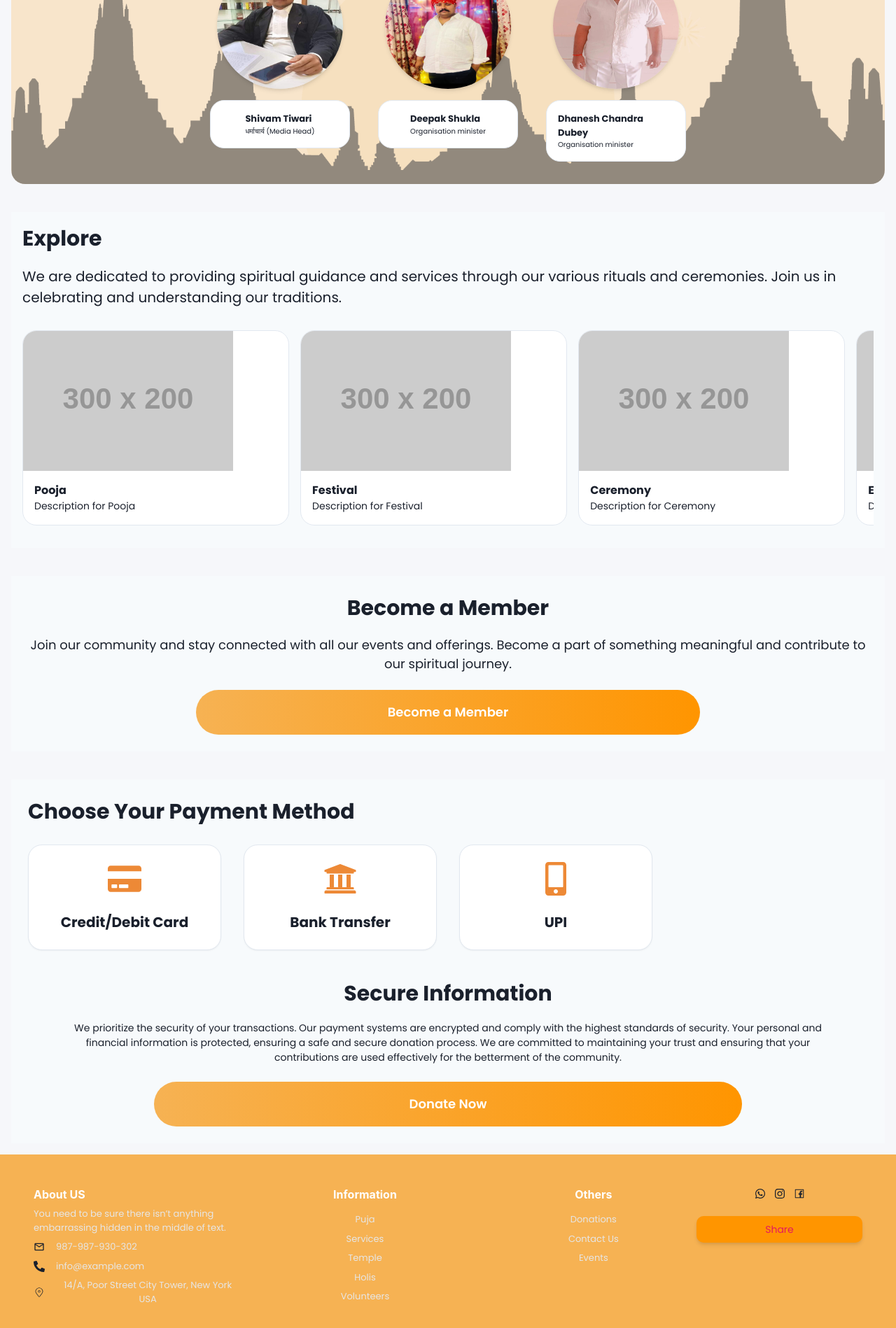
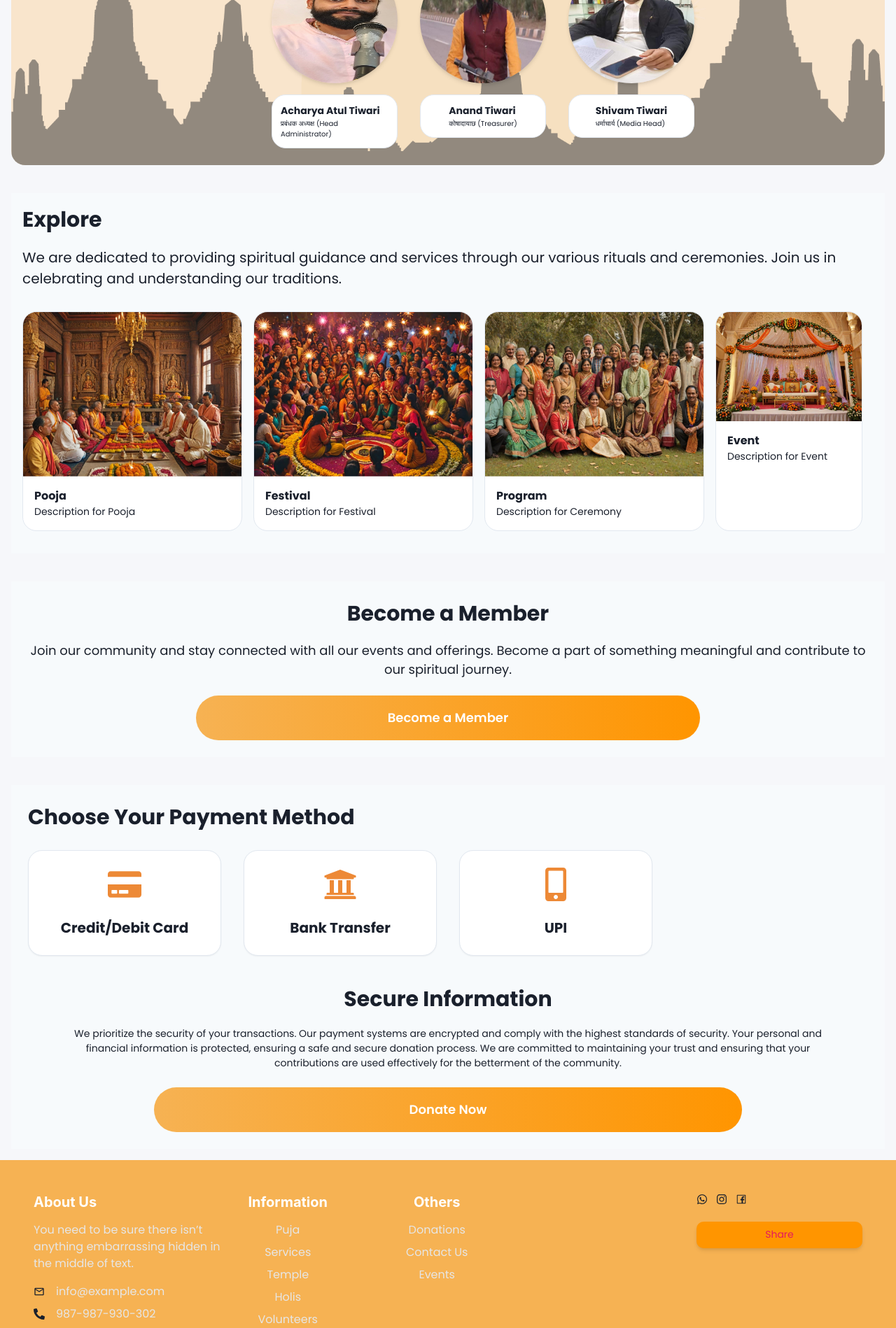
Before and after one commit to npcdazai/SparkingZero, a React (Vite) app: page / in a window 1280 px wide. Shown: the part 3400-5298 px from the top of the page at 70% size. Built offline with nearby package versions, Linux system fonts and the light colour scheme; a web font is replaced by a local one.

Commit message:
Animation changes and adjustments

```diff
--- a/src/components/Explore.jsx
+++ b/src/components/Explore.jsx
@@ -1,26 +1,29 @@
 import { Box, Text, Flex, Image } from "@chakra-ui/react";
-
+import pooja from "../assets/Images/pooja.png";
+import diwali from "../assets/Images/diwali.png";
+import program from "../assets/Images/program.png";
+import event from "../assets/Images/event.png";
 const Explore = () => {
   const cardData = [
     {
       title: "Pooja",
       description: "Description for Pooja",
-      imageUrl: "https://via.placeholder.com/300x200?text=Pooja",
+      imageUrl: pooja,
     },
     {
       title: "Festival",
       description: "Description for Festival",
-      imageUrl: "https://via.placeholder.com/300x200?text=Festival",
+      imageUrl: diwali,
     },
     {
-      title: "Ceremony",
+      title: "Program",
       description: "Description for Ceremony",
-      imageUrl: "https://via.placeholder.com/300x200?text=Ceremony",
+      imageUrl: program,
     },
     {
       title: "Event",
       description: "Description for Event",
-      imageUrl: "https://via.placeholder.com/300x200?text=Event",
+      imageUrl: event,
     },
   ];
 
@@ -39,8 +42,8 @@ const Explore = () => {
           {cardData.map((card, index) => (
             <Box
               key={index}
-              minWidth="calc(32% - 8px)" // Adjust minWidth for two cards to fit with margin
-              maxWidth="calc(32% - 8px)"
+              minWidth="160px" // Adjust minWidth for two cards to fit with margin
+              // maxWidth="calc(32% - 8px)"
               borderWidth="1px"
               borderRadius="20px"
               overflow="hidden"
--- a/src/components/Ui/EstemedMembers.jsx
+++ b/src/components/Ui/EstemedMembers.jsx
@@ -1,12 +1,6 @@
-import {
-  Box,
-  Flex,
-  Image,
-  SimpleGrid,
-  Text,
-  VStack,
-} from "@chakra-ui/react";
+import { Box, Flex, Image, SimpleGrid, Text, VStack } from "@chakra-ui/react";
 import React, { useState, useEffect } from "react";
+import { motion, AnimatePresence } from "framer-motion";
 import slider1 from "../../assets/Images/members/images/mainbab.jpg";
 import slider2 from "../../assets/Images/members/images/person1.jpg";
 import slider3 from "../../assets/Images/members/images/pp3.jpg";
@@ -31,7 +25,7 @@ const EstemedMembers = () => {
 
   useEffect(() => {
     const interval = setInterval(() => {
-      setCurrentIndex((prevIndex) => (prevIndex + 3) % membersData.length);
+      setCurrentIndex((prevIndex) => (prevIndex + 1) % membersData.length); // Change every 5 seconds
     }, 5000);
     return () => clearInterval(interval);
   }, [membersData.length]);
@@ -42,13 +36,18 @@ const EstemedMembers = () => {
     membersData[(currentIndex + 2) % membersData.length],
   ];
 
+  const visibleMembersMobile = [
+    membersData[currentIndex],
+    membersData[(currentIndex + 1) % membersData.length],
+  ];
+
   return (
     <Box
       id="mainmembers"
       bgRepeat="no-repeat"
       flexDirection="column"
       alignItems="center"
-      py={8}
+      py={6}
       bgColor="#ffb75247"
       borderRadius="20px"
       w="100%"
@@ -66,12 +65,30 @@ const EstemedMembers = () => {
         position="absolute"
       />
       <Flex justify="center" w="100%">
-        <SimpleGrid columns={{ base: 1, md: 2, lg: 3 }} spacing={10}>
-          {visibleMembers.map((event, index) => (
-            <VStack gap={4} key={index}>
+        <AnimatePresence mode="wait">
+          {/* Motion div for the entire SimpleGrid */}
+          <motion.div
+            key={currentIndex} // Key based on the currentIndex so the whole group re-renders
+            initial={{ opacity: 0, transform: "translateX(50px)" }} // Start off-screen
+            animate={{ opacity: 1, transform: "translateX(0)" }} // Fade in and slide in
+            exit={{ opacity: 0, transform: "translateX(-50px)" }} // Fade out and slide out
+            transition={{
+              type: "spring",
+              stiffness: 100,  // Increased stiffness for faster transition
+              damping: 15,     // Lower damping for faster movement
+              delay: 0.1,      // Slightly reduced delay for quicker transitions
+            }}
+          >
+            <SimpleGrid
+              columns={{ base: 2, lg: 3 }}
+              spacing={{ base: 4, lg: 8 }}
+            >
+              {(window.innerWidth <= 768 ? visibleMembersMobile : visibleMembers).map(
+                (event, index) => (
+                  <VStack gap={4} key={event.name}>
                     <Box
-                h="180px"
-                w="180px"
+                      h={{ base: "120px", lg: "180px" }}
+                      w={{ base: "120px", lg: "180px" }}
                       borderRadius="50%"
                       boxShadow="md"
                       overflow="hidden"
@@ -85,20 +102,23 @@ const EstemedMembers = () => {
                       borderRadius="20px"
                       overflow="hidden"
                       bg="white"
-                w="200px"
+                      w={{ base: "160px", md: "180px" }}
                     >
-                <Box padding="4">
-                  <Text fontSize="small" fontWeight="bold" textAlign="left">
+                      <Box padding="3">
+                        <Text fontSize={{ base: "xs", md: "sm" }} fontWeight="bold" textAlign="left">
                           {event.name}
                         </Text>
-                  <Text fontSize="x-small" textAlign="left">
+                        <Text fontSize={{ base: "xx-small", md: "x-small" }} textAlign="left">
                           {event.role}
                         </Text>
                       </Box>
                     </VStack>
                   </VStack>
-          ))}
+                )
+              )}
             </SimpleGrid>
+          </motion.div>
+        </AnimatePresence>
       </Flex>
     </Box>
   );
--- a/src/components/mobile/AboutUsMobile.jsx
+++ b/src/components/mobile/AboutUsMobile.jsx
@@ -1,26 +1,29 @@
 import { Box, Text, Image, Flex } from "@chakra-ui/react";
-
+import pooja from "../../assets/Images/pooja.png";
+import diwali from "../../assets/Images/diwali.png";
+import program from "../../assets/Images/program.png";
+import event from "../../assets/Images/event.png";
 const AboutUsMobile = () => {
   const cardData = [
     {
       title: "Pooja",
       description: "Description for Pooja",
-      imageUrl: "https://via.placeholder.com/300x200?text=Pooja",
+      imageUrl: pooja,
     },
     {
       title: "Festival",
       description: "Description for Festival",
-      imageUrl: "https://via.placeholder.com/300x200?text=Festival",
+      imageUrl: diwali,
     },
     {
-      title: "Ceremony",
+      title: "Program",
       description: "Description for Ceremony",
-      imageUrl: "https://via.placeholder.com/300x200?text=Ceremony",
+      imageUrl: program,
     },
     {
       title: "Event",
       description: "Description for Event",
-      imageUrl: "https://via.placeholder.com/300x200?text=Event",
+      imageUrl: event,
     },
   ];
 
--- a/src/components/mobile/CategoriesMobile.jsx
+++ b/src/components/mobile/CategoriesMobile.jsx
@@ -1,18 +1,19 @@
 import { Box, Text, Image, Flex } from "@chakra-ui/react";
 import { FaPray, FaCalendarAlt } from "react-icons/fa"; // Icons for each category
-
+import pooja from "../../assets/Images/circlepooja.png"
+import circle from "../../assets/Images/cicrclwfes.png"
 const CategoriesMobile = () => {
   const categories = [
     {
       title: "Pooja",
       description: "Description for Pooja",
-      imageUrl: "https://via.placeholder.com/100?text=Pooja",
+      imageUrl: pooja,
       icon: FaPray,
     },
     {
       title: "Festival",
       description: "Description for Festival",
-      imageUrl: "https://via.placeholder.com/100?text=Festival",
+      imageUrl: circle,
       icon: FaCalendarAlt,
     },
   ];
--- a/src/components/mobile/ServiceRowMobile.jsx
+++ b/src/components/mobile/ServiceRowMobile.jsx
@@ -1,16 +1,17 @@
 import { Box, Flex, Text, Image } from "@chakra-ui/react";
-
+import pooja from "../../assets/Images/poojas.png"
+import cow from "../../assets/Images/cow.png"
 const ServicesRowMobile = () => {
   const serviceData = [
     {
       title: "Pooja",
       description: "Various Pooja services offered.",
-      imageUrl: "https://via.placeholder.com/300x200?text=Diwali",
+      imageUrl: pooja,
     },
     {
-      title: "Programs",
+      title: "Cow Offering",
       description: "Community programs for all.",
-      imageUrl: "https://via.placeholder.com/300x200?text=Navratri",
+      imageUrl: cow,
     },
     {
       title: "Events",
@@ -33,7 +34,7 @@ const ServicesRowMobile = () => {
         {serviceData.map((service, index) => (
           <Box
             key={index}
-            minWidth="250px" // Minimum width for each card
+            minWidth="160px" // Minimum width for each card
             borderWidth="1px"
             borderRadius="20px"
             overflow="hidden"
--- a/src/components/mobile/UpComingEventsMobile.jsx
+++ b/src/components/mobile/UpComingEventsMobile.jsx
@@ -1,26 +1,31 @@
 import { Box, Text, Image, Flex } from "@chakra-ui/react";
-
+import diwali from "../../assets/Images/diwali.png";
+import navratri from "../../assets/Images/navratri.png";
+import community from "../../assets/Images/community.png";
+import evening from "../../assets/Images/evening.png";
 const UpcomingEventsMobile = () => {
   const eventData = [
     {
       title: "Diwali Celebration",
-      description: "Join us for a grand Diwali celebration with fireworks and festivities.",
-      imageUrl: "https://via.placeholder.com/300x200?text=Diwali",
+      description:
+        "Join us for a grand Diwali celebration with fireworks and festivities.",
+      imageUrl: diwali,
     },
     {
       title: "Navratri Festival",
       description: "Nine nights of worship and dance to celebrate Navratri.",
-      imageUrl: "https://via.placeholder.com/300x200?text=Navratri",
+      imageUrl: navratri,
     },
     {
-      title: "Community Yoga",
+      title: "Community Service",
       description: "Weekly yoga sessions for wellness and mindfulness.",
-      imageUrl: "https://via.placeholder.com/300x200?text=Yoga",
+      imageUrl: community,
     },
     {
       title: "Cultural Evening",
-      description: "An evening of music and dance performances by local artists.",
-      imageUrl: "https://via.placeholder.com/300x200?text=Cultural+Evening",
+      description:
+        "An evening of music and dance performances by local artists.",
+      imageUrl: evening,
     },
   ];
 
--- a/src/pages/FooterCom.jsx
+++ b/src/pages/FooterCom.jsx
@@ -2,15 +2,14 @@ import {
   Box,
   Button,
   Heading,
-  Image,
   Text,
   UnorderedList,
   ListItem,
-  Input,
+  Icon,
   Container,
-  Icon,
   HStack,
   VStack,
+  Flex,
 } from "@chakra-ui/react";
 import { FaPhoneAlt } from "react-icons/fa";
 import { MdOutlineEmail } from "react-icons/md";
@@ -18,6 +17,7 @@ import { CiLocationOn } from "react-icons/ci";
 import { FaInstagram } from "react-icons/fa";
 import { AiOutlineFacebook } from "react-icons/ai";
 import { FaWhatsapp } from "react-icons/fa6";
+
 const footerData = [
   {
     id: 1,
@@ -34,27 +34,33 @@ const footerData = [
 const FooterCom = () => {
   return (
     <Container
-      maxW="contianer.2xl"
+      maxW="container.2xl"
       bgColor="#F6B253"
-      p="3rem"
+      p={{ base: "2rem", lg: "3rem" }} // Adjust padding for larger screens
       display="flex"
+      flexDirection={{ base: "column", lg: "row" }} // Flex row for lg screens
       justifyContent="space-between"
+      alignItems="flex-start"
       w="100%"
-      // alignItems="center"
     >
-      <Box w="80%" display="grid" gridTemplateColumns="repeat(3, 1fr)" gap={8}>
-        <VStack w="100%" gap={2} alignItems="flex-start">
+      <Flex
+        w="80%"
+        gap={8}
+        flexDirection={{ base: "column", lg: "row" }} // Stack on mobile, row on large screens
+        alignItems="flex-start"
+      >
+        {/* About Us Section */}
+        <VStack w={{ base: "100%", lg: "30%" }} gap={4} alignItems="flex-start">
           <Heading
-            gridColumn="span 3"
             color="#FFFFFF"
-            fontSize="medium"
+            fontSize={{ base: "lg", lg: "xl" }} // Larger font for lg
             fontWeight="700"
           >
-            About US
+            About Us
           </Heading>
           <Text
             color="#E6E6E6"
-            fontSize="small"
+            fontSize={{ base: "sm", lg: "md" }} // Larger font for lg
             fontWeight="400"
             textAlign="start"
             _hover={{ color: "#E5195E", cursor: "pointer" }}
@@ -64,11 +70,24 @@ const FooterCom = () => {
           </Text>
           <UnorderedList styleType="none" m="0" p="0">
             <ListItem mb="0.5rem">
-              <HStack as="span" gap={4}>
+              <HStack gap={4}>
                 <Icon as={MdOutlineEmail} />
                 <Text
                   color="#E6E6E6"
-                  fontSize="small"
+                  fontSize={{ base: "sm", lg: "md" }}
+                  fontWeight="400"
+                  _hover={{ color: "#E5195E", cursor: "pointer" }}
+                >
+                  info@example.com
+                </Text>
+              </HStack>
+            </ListItem>
+            <ListItem mb="0.5rem">
+              <HStack gap={4}>
+                <Icon as={FaPhoneAlt} />
+                <Text
+                  color="#E6E6E6"
+                  fontSize={{ base: "sm", lg: "md" }}
                   fontWeight="400"
                   _hover={{ color: "#E5195E", cursor: "pointer" }}
                 >
@@ -77,24 +96,11 @@ const FooterCom = () => {
               </HStack>
             </ListItem>
             <ListItem mb="0.5rem">
-              <HStack as="span" gap={4}>
-                <Icon as={FaPhoneAlt} />
-                <Text
-                  color="#E6E6E6"
-                  fontSize="small"
-                  fontWeight="400"
-                  _hover={{ color: "#E5195E", cursor: "pointer" }}
-                >
-                  info@example.com
-                </Text>
-              </HStack>
-            </ListItem>
-            <ListItem mb="0.5rem">
-              <HStack as="span" gap={4}>
+              <HStack gap={4}>
                 <Icon as={CiLocationOn} />
                 <Text
                   color="#E6E6E6"
-                  fontSize="small"
+                  fontSize={{ base: "sm", lg: "md" }}
                   fontWeight="400"
                   _hover={{ color: "#E5195E", cursor: "pointer" }}
                 >
@@ -104,47 +110,52 @@ const FooterCom = () => {
             </ListItem>
           </UnorderedList>
         </VStack>
+
+        {/* Information and Others Sections */}
+        <Flex w={{ base: "100%", lg: "70%" }} gap={8}>
           {footerData.map((val) => (
-          <Box w="100%" key={val.id} gap="1rem">
+            <Box key={val.id}
+            mr="5rem">
               <Heading
-              gridColumn="span 3"
                 color="#FFFFFF"
-              fontSize="medium"
+                fontSize={{ base: "lg", lg: "xl" }}
                 fontWeight="700"
                 mb="1rem"
               >
                 {val.title}
               </Heading>
+              <UnorderedList styleType="none" m="0" p="0">
                 {val.items.map((item, index) => (
-              <UnorderedList key={index} styleType="none" m="0" p="0">
-                <ListItem mb="0.5rem">
+                  <ListItem key={index} mb="0.5rem">
                     <Text
                       color="#E6E6E6"
-                    fontSize="small"
+                      fontSize={{ base: "sm", lg: "md" }}
                       fontWeight="400"
                       _hover={{ color: "#E5195E", cursor: "pointer" }}
                     >
                       {item}
                     </Text>
                   </ListItem>
+                ))}
               </UnorderedList>
-            ))}
             </Box>
           ))}
-      </Box>
+        </Flex>
+      </Flex>
 
+      {/* Social Media and Share Button */}
       <Box
         display="flex"
         flexDirection="column"
         alignItems="flex-start"
         gap={6}
+        mt={{ base: "2rem", lg: "0" }}
       >
-        <Box display="flex" flexDirection="column" alignItems="center" gap={6}>
-          <Box display="flex" flexDirection="row" alignItems="center" gap={3}>
+        <HStack gap={3}>
           <Icon as={FaWhatsapp} />
           <Icon as={FaInstagram} />
           <Icon as={AiOutlineFacebook} />
-          </Box>
+        </HStack>
 
         <Button
           bgColor="#FF9500"
@@ -158,9 +169,6 @@ const FooterCom = () => {
         >
           Share
         </Button>
-
-          {/* <Image src={star} w="216px" h="48px" /> */}
-        </Box>
       </Box>
     </Container>
   );
```
Also changed, not shown: src/components/Carousel.jsx (+6 -5 lines). Lines whose indentation alone changed are shown as unchanged.
